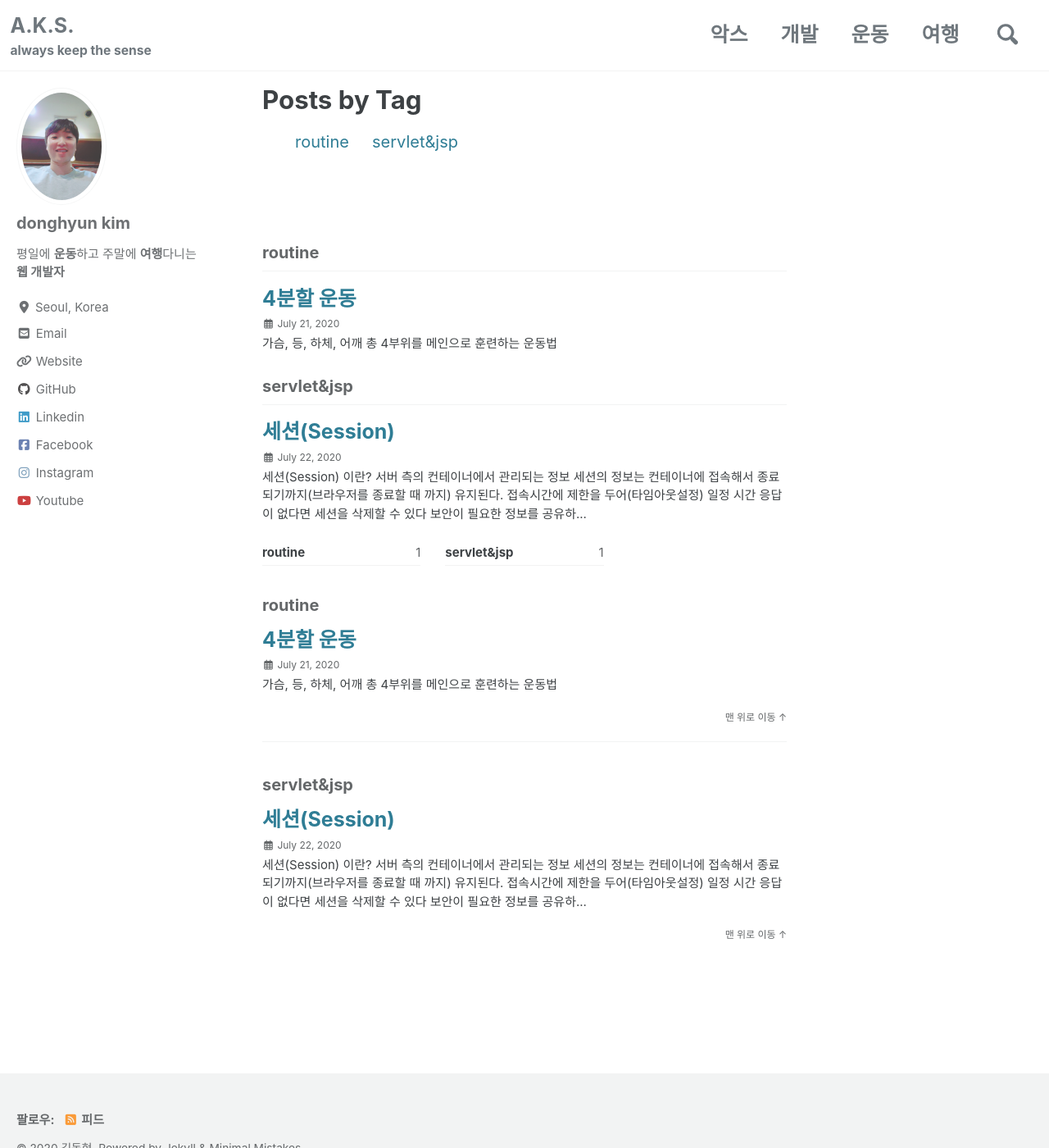
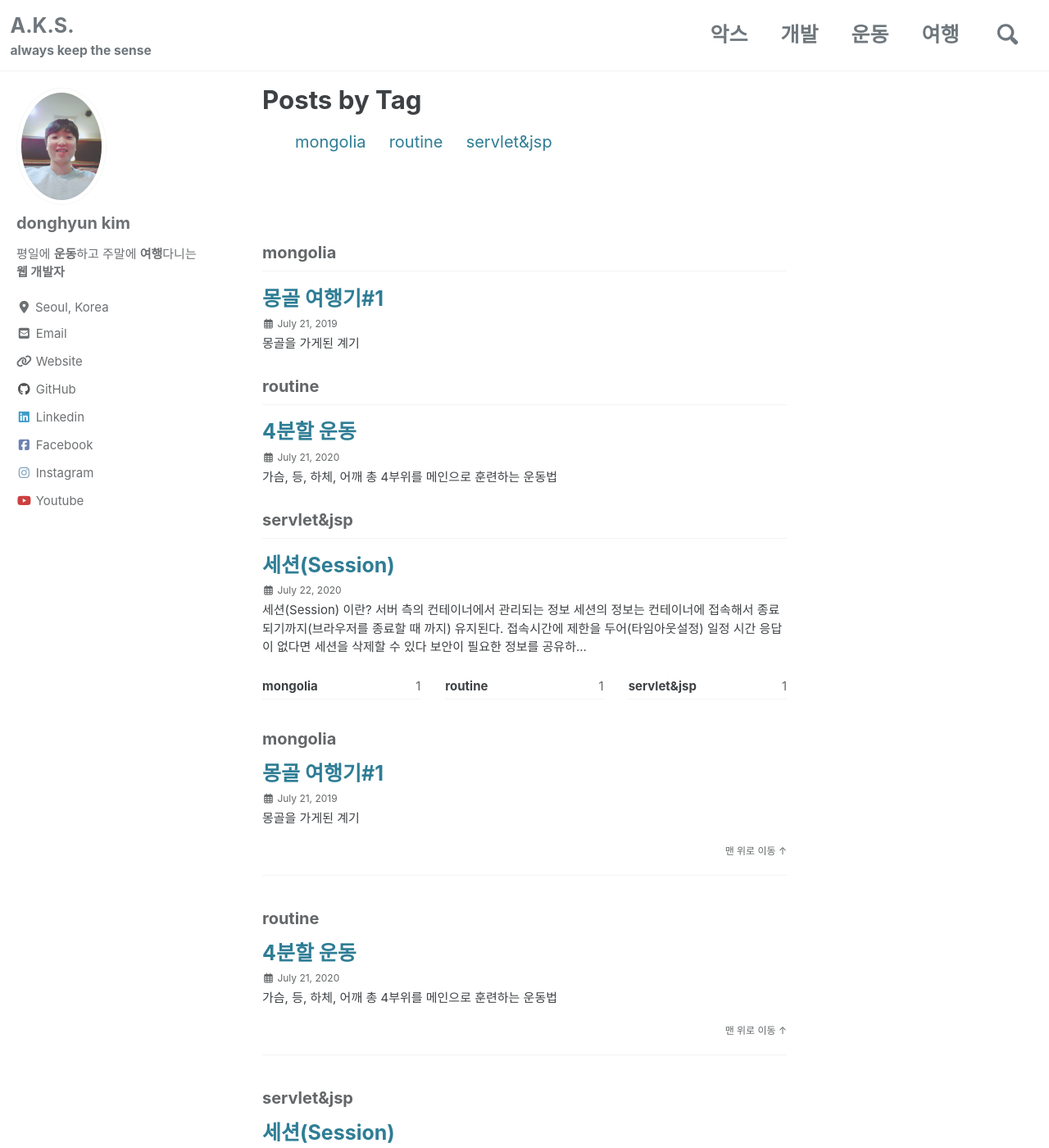
Before and after one commit to dhk5646/dhk5646.github.io, a Jekyll site: the page built from _pages/tag-archive.md, in a window 1280 px wide and 1400 px high. Shown: the whole window at 82% size. Built offline with Jekyll 4.4.1, drawn with Linux system fonts in a browser that asks for light colours; cached includes are drawn as plain includes; nearby versions of some CDN libraries; some of the changed lines change nothing that is shown.

Commit message:
몽골여행#1

```diff
--- a/_pages/tra-archive.md
+++ b/_pages/tra-archive.md
@@ -3,7 +3,7 @@ title: "여행"
 permalink: /tra/
 layout: category
 author_profile: true
-tra_tag: ["jeju"]
+tra_tag: ["mongolia"]
 ---
 {% include group-by-array collection=site.posts field="tags" %}
 
--- /dev/null
+++ b/_posts/tra/2019-07-21-mongolia_01.md
@@ -0,0 +1,84 @@
+---
+title: "몽골 여행기#1"
+categories: tra
+tags: mongolia
+toc: true
+---
+## 몽골을 가게된 계기
+
+2018년 한 여름날 태백산을 가게 되었고 너무나도 눈부신 **별**을 보고 반해버렸다. <br>
+
+<img src="/assets/images/tra/mongolia/1526796702333.jpg"  title="태백산 정상에서의 별" ><strong> [태백산 정상에서의 별 사진 - 실제로 보면 더 이쁨] </strong>
+
+그렇게 별순이가된 나는 여름휴가를 맞추어 여자친구와 몽골을 가기로 계획하였다. ㅋㅋ<br>
+
+
+
+## 몽골 계획 첫 번째 - 정보 수집
+몽골에 대한 정보가 너무 없던 우리는 [러브몽골](https://cafe.naver.com/lovemongol)이라는 네이버 카페를 알게 되었고 해당카페를 적극 활용하여 정보를 수집하였다. <br>
+한달 정도 조사를 통해 크게 알아 보아야 할것들을 정리 하였다.
+
+1. 비행기 예약
+2. 여행코스 정하기
+3. 동행 모집
+4. 투어사 예약
+
+
+## 몽골 계획 첫 번째 - 비행기 예약
+모든 여행의 시작은 비행기 예약부터라고 생각한다. <br>
+
+이미 우리의 여름 휴가일정은 정해져 있었기 때문에 마음이 변하기전에 먼저 비행기를 예약하였다. <br>
+
+당시 몽골 직항비행기는 대한항공과 미아트몽골리아 항공이 있었고 그 중 대한항공을 선택하였고 가격은 인당 왕복 55만원 정도 들었다.(다른 동행들도 대략 50~60 사이선으로 예약하였다고함) <br>
+
+
+## 몽골 계획 두 번째 - 여행코스 정하기
+몽골 여행코스는 크게 4가지로 나뉜다. <br>
+
+1. **테를지**   : 몽골의 수도와 가깝기 때문에 3박4일의 짧은 일정에 적합, 다른 코스와 묶어서도 계획하기도함
+2. **홉스골**   : 아름다운 호수를 만날 수 있음, 포장도로 많음 (올란바토르에서 홉스골까지 국내선 이용시 시간절약 쌉가능)
+3. **고비사막** : 몽골하면 사막, 사막하면 고비사막!! 더이상의 설명은 생략함
+4. **자브항**   : 호수와 사막을 한 번에 여행할 수 있음 여행일정이 최소 10박이상일 경우 강력 추천!!
+
+우리가 선택한 여행지는 **홉스골** 이었다 <br>
+여러가지 이유가 있었지만 대표적으로 아름다운 호수에 끌렸고 우리 일정에 어느정도 부합하였다. (사막은 ㄱ빡세다고해서 중간에 바꿈..ㅋㅋ) <br>
+
+*tip 여행코스를 계획시 맨땅에 헤딩하지말고 "러브몽골카페 - 몽골홍보마당"을 활용하여 견적서 3~4개 정도 받아보면 큰 윤곽이 보이고 향후 투어사 예약을 위해 몇개 정도 컨택 해놓습니다. <br>
+
+**최종 여행코스(5박6일)**
+
+1. 인천공항 -> 올란바토르 -> 무릉 (올란바토르에서 국내선 이용) -> 홉스골
+2. 홉스골
+3. 홉스골 -> 자르갈란트 온천
+4. 자르갈란트 온천 -> 테르힌 차강 호수
+5. 테르힌 차강 호수 -> 쳉헤르 온천
+6. 쳉헤르 온천 -> 올란바토르
+
+
+## 몽골 계획 세 번째 - 동행 모집
+여행 3개월 전 부터 사람을 모았던 것 같고 한달정도 카페에 글을 남겼지만 일정이 맞지 않고.. 코스가 맞지 않은 사람뿐 이었다. <br>
+(모아본 사람만 안다는 좌절의 순간 여러본 옵니다..) <br>
+
+하지만 포기 않고 매일 아침 출근길에 꾸준히 글을 올렸다.. (끌올이 무엇인지도 모르고 다들 하길래 제목에 추가했음..ㅋㅋ) <br>
+
+<img src="/assets/images/tra/mongolia/peopleget.jpg"   >
+<br>
+<img src="/assets/images/tra/mongolia/2020-07-22 221216.jpg"   >
+
+결국 나는 단톡방에 마음 맞는 사람들을 모을 수 있었다!! 그 이름하여!!! <br>
+ **몽골원정대** <br>
+
+<img src="/assets/images/tra/mongolia/2020-07-22 220525.jpg" > <br> <br>
+
+
+내가 동행을 모을 때 가진 기준
+1. **우리 일정에 맞는 비행기표를 예매한 사람**
+2. 우리와 비슷한 나이대인 사람
+3. 우리 일정에서 크게 벗어나지 않은 사람
+
+
+## 몽골 계획 네 번째 - 투어사 예약
+두 번째 단계에서 컨택해 놓은 투어사및 그외 투어사에게 견적을 요청하였고 가장 마음에 드는 투어사를 선택 후 동행분들에게 계약금 요청 후 예약완료! <br>
+우리가 예약한 투어사는 **K2 여행사** 이고 차량은 스타렉스 2대로 하였다!! (투어비는 인당 50만원 정도 했던것으로 기억함) <br>
+
+몽골 원정대 방장으로서 굉장히 만족스러운 출발이었다!! <br>
```
Also changed, not shown: assets/images/tra/mongolia/1526796702333.jpg (added), assets/images/tra/mongolia/2020-07-22 220525.jpg (added), assets/images/tra/mongolia/2020-07-22 221216.jpg (added), assets/images/tra/mongolia/peopleget.jpg (added).
